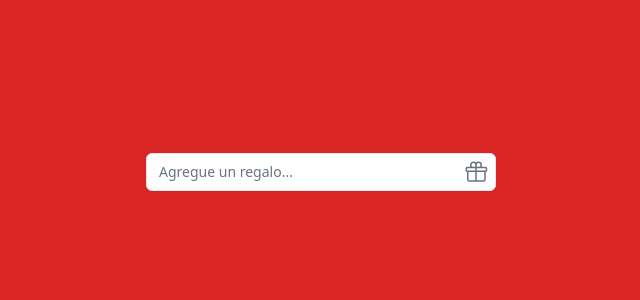
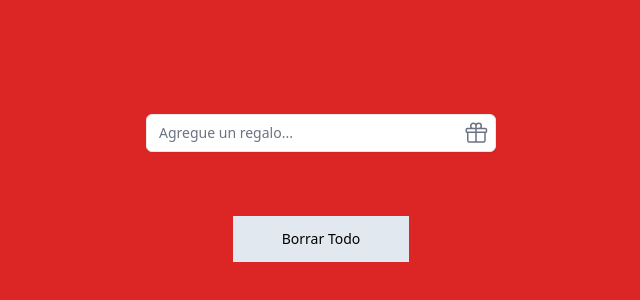
Before and after one commit to alvarof260/adviency-2024, a React (Vite) app: page / in a window 1280 px wide. Shown: the part 212-512 px from the top of the page, without its empty margins (319-959 px from the left). Built offline with nearby package versions, Linux system fonts and the light colour scheme.

Commit message:
feat: boton para borrar todos los regalos

```diff
--- a/src/App.tsx
+++ b/src/App.tsx
@@ -16,6 +16,10 @@ function App() {
     setGifts(newState);
   }
 
+  const deleteAllGift = () => {
+    setGifts([])
+  }
+
   return (
     <Hero>
       <GiftForm addGift={addGift} />
@@ -24,6 +28,19 @@ function App() {
           <GiftItem gift={gift} key={gift.id} deleteGift={deleteGift} />
         ))}
       </GiftList >
+
+      <button
+        className="group relative inline-block text-sm font-medium text-black focus:outline-none focus:ring"
+        onClick={deleteAllGift}
+      >
+        <span className="absolute inset-0 border border-slate-200 group-active:border-slate-200"></span>
+        <span
+          className="block border border-slate-200 bg-slate-200 px-12 py-3 transition-transform active:border-red-100 active:bg-slate-100 group-hover:-translate-x-1 group-hover:-translate-y-1"
+        >
+          Borrar Todo
+        </span>
+      </button>
+
     </Hero>
   )
 }
--- a/src/components/GiftActions/GiftActions.tsx
+++ b/src/components/GiftActions/GiftActions.tsx
@@ -11,26 +11,6 @@ export const GiftActions = ({ id, deleteGift }: Props) => {
 
   return (
     <span className="inline-flex overflow-hidden rounded-md border bg-white shadow-sm">
-      <button
-        className="inline-block border-e p-3 text-gray-700 hover:bg-gray-50 focus:relative"
-        title="Edit Product"
-      >
-        <svg
-          xmlns="http://www.w3.org/2000/svg"
-          fill="none"
-          viewBox="0 0 24 24"
-          strokeWidth="1.5"
-          stroke="currentColor"
-          className="size-4"
-        >
-          <path
-            strokeLinecap="round"
-            strokeLinejoin="round"
-            d="M16.862 4.487l1.687-1.688a1.875 1.875 0 112.652 2.652L10.582 16.07a4.5 4.5 0 01-1.897 1.13L6 18l.8-2.685a4.5 4.5 0 011.13-1.897l8.932-8.931zm0 0L19.5 7.125M18 14v4.75A2.25 2.25 0 0115.75 21H5.25A2.25 2.25 0 013 18.75V8.25A2.25 2.25 0 015.25 6H10"
-          />
-        </svg>
-      </button>
-
       <button
         className="inline-block p-3 text-gray-700 hover:bg-gray-50 focus:relative"
         title="Borrar Regalo"
```
